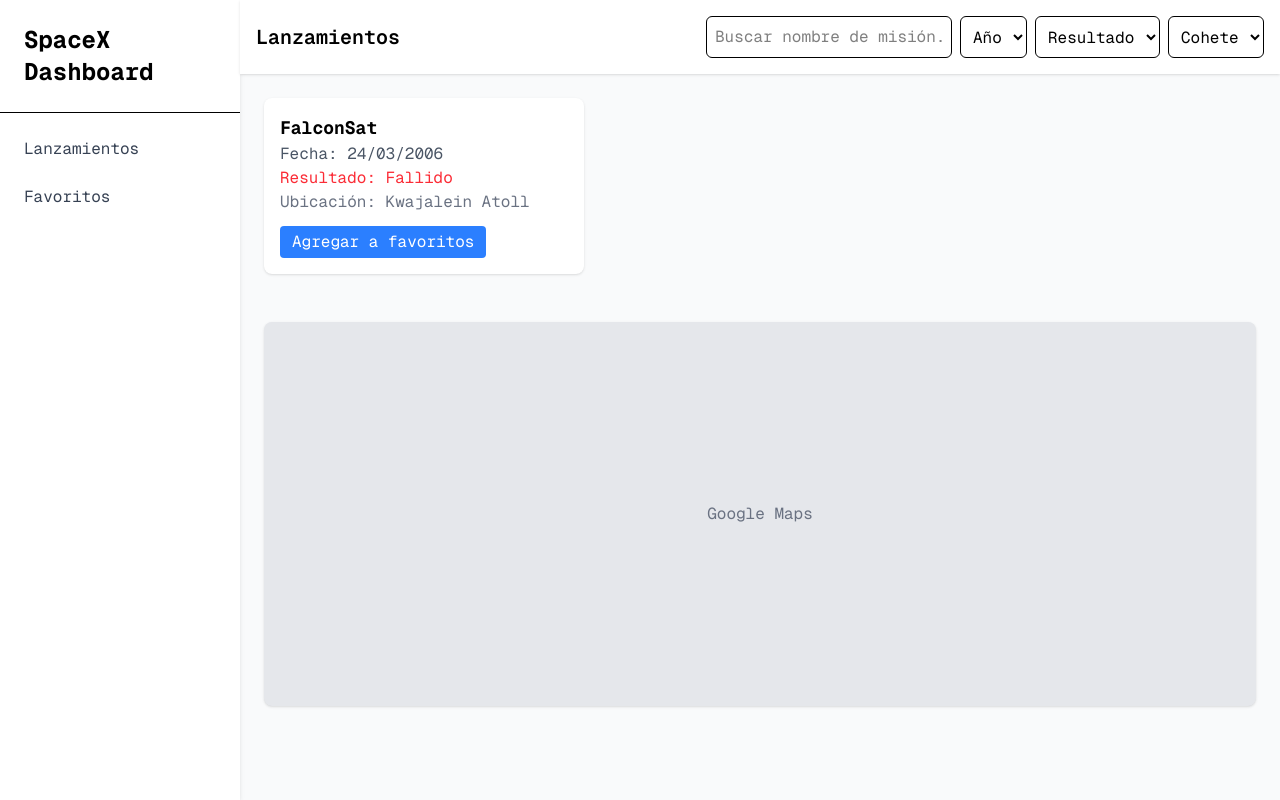
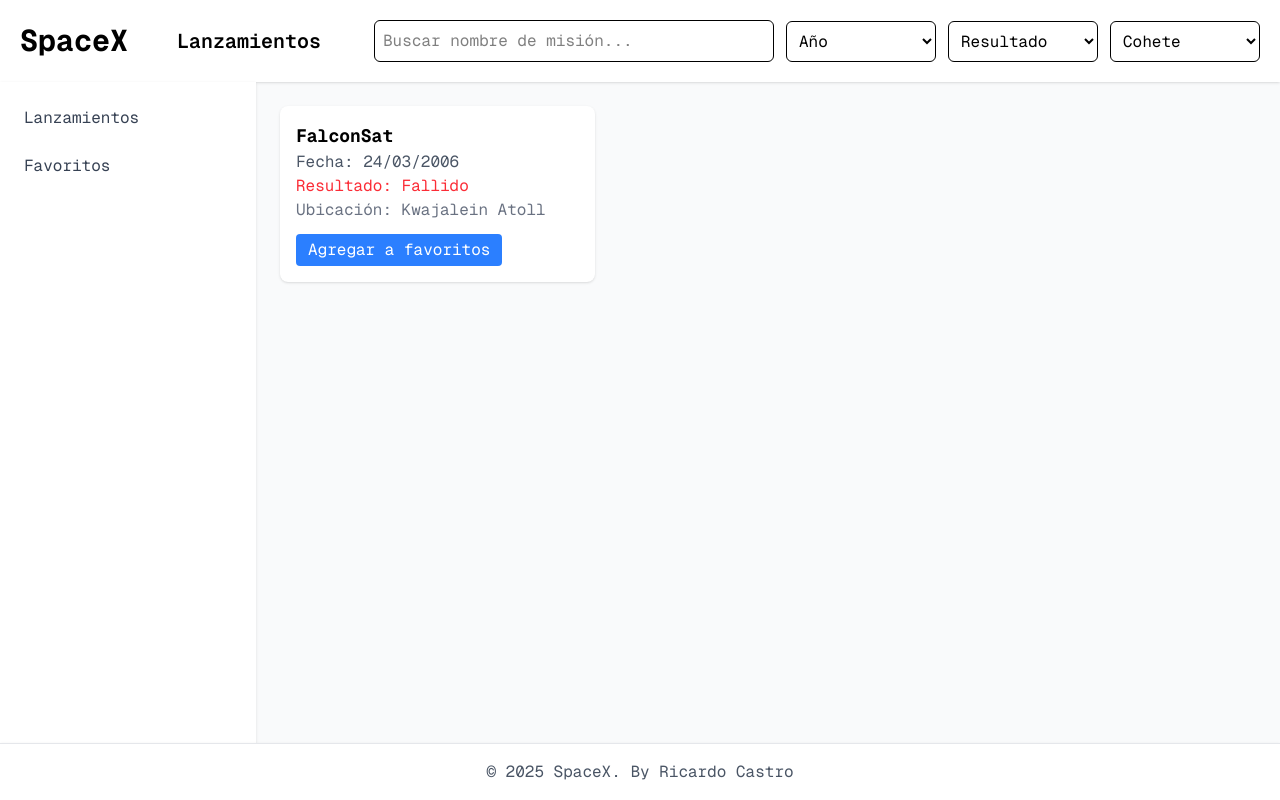
Before and after one commit to Ricaxdo/spacex_launch_dashboard, a Next.js app in the folder spacex_dashbroard/: page / in a window 1280 px wide. Built offline with nearby package versions, Linux system fonts and the light colour scheme.

Commit message:
feat(dashboard): Implement grid

```diff
--- a/spacex_dashbroard/src/pages/index.tsx
+++ b/spacex_dashbroard/src/pages/index.tsx
@@ -13,48 +13,71 @@
 export default function Home() {
   return (
     <div
-      className={`${geistSans.className} ${geistMono.className} flex min-h-screen bg-gray-50`}
+      className={`${geistSans.className} ${geistMono.className} grid min-h-screen bg-gray-50
+  grid-cols-5 grid-rows-[auto_auto_1fr_50px]
+  md:grid-cols-[minmax(0,_1fr)_1fr_1fr_1fr_1fr] md:grid-rows-[auto_1fr_50px]`}
     >
+      {/* Header */}
+      <header className="col-span-5 row-span-1 bg-white shadow p-5">
+        <div
+          className="
+      grid gap-3
+      grid-cols-1
+      md:grid-cols-[minmax(auto,145px)_auto_1fr] md:grid-rows-[auto_auto]
+      lg:grid-cols-[minmax(auto,145px)_auto_1fr_auto_auto_auto] lg:grid-rows-1
+      items-center
+    "
+        >
+          <div className="flex items-center justify-center lg:justify-start">
+            <h1 className="text-3xl font-bold">SpaceX</h1>
+          </div>
+
+          <h1 className="text-xl font-semibold flex items-center justify-center lg:justify-start">
+            Lanzamientos
+          </h1>
+          <div className="flex items-center justify-center lg:justify-end w-full">
+            <input
+              type="text"
+              placeholder="Buscar nombre de misión..."
+              className="p-2 border rounded-md w-full lg:max-w-[400px]"
+            />
+          </div>
+
+          <div className="md:col-span-full lg:col-span-auto grid grid-cols-1 [@media(min-width:400px)]:grid-cols-3 gap-2 lg:contents">
+            <select className="p-2 border rounded-md w-full lg:w-[150px]">
+              <option>Año</option>
+            </select>
+            <select className="p-2 border rounded-md w-full lg:w-[150px]">
+              <option>Resultado</option>
+            </select>
+            <select className="p-2 border rounded-md w-full lg:w-[150px]">
+              <option>Cohete</option>
+            </select>
+          </div>
+        </div>
+      </header>
+
       {/* Sidebar */}
-      <aside className="w-60 bg-white shadow-md flex flex-col">
-        <div className="p-6  border-b">
-          <p className="text-2xl text-black font-bold">SpaceX Dashboard</p>
-        </div>
+      <aside className="bg-white shadow flex flex-col col-span-5 row-span-1 md:col-span-1 md:row-span-3">
         <nav className="flex flex-col gap-2 p-4 text-gray-700">
-          <a href="#" className="p-2 rounded hover:bg-gray-100">
+          <a
+            href="#"
+            className="p-2 rounded hover:bg-gray-100 text-center md:text-left"
+          >
             Lanzamientos
           </a>
-          <a href="#" className="p-2 rounded hover:bg-gray-100">
+          <a
+            href="#"
+            className="p-2 rounded hover:bg-gray-100 text-center md:text-left"
+          >
             Favoritos
           </a>
         </nav>
       </aside>
-      {/* Main Content */}
-      <div className="flex-1 flex flex-col">
-        {/* Topbar */}
-        <header className="p-4 bg-white shadow flex justify-between items-center">
-          <h1 className="text-xl font-semibold">Lanzamientos</h1>
-          <div className="flex gap-2">
-            <input
-              type="text"
-              placeholder="Buscar nombre de misión..."
-              className="p-2 border rounded-md"
-            />
-            <select className="p-2 border rounded-md">
-              <option>Año</option>
-            </select>
-            <select className="p-2 border rounded-md">
-              <option>Resultado</option>
-            </select>
-            <select className="p-2 border rounded-md">
-              <option>Cohete</option>
-            </select>
-          </div>
-        </header>
 
-        {/* Launch Cards */}
-        <main className="p-6 grid grid-cols-1 md:grid-cols-2 xl:grid-cols-3 gap-4">
-          <div className="bg-white p-4 rounded-lg shadow hover:shadow-lg transition">
+      {/* Content */}
+      <main className="col-span-5 md:col-span-4 row-span-3 p-6 grid grid-cols-1 sm:grid-cols-2 xl:grid-cols-3 gap-4 xl:auto-rows-[177px]">
+        <div className="bg-white p-4 rounded-lg shadow hover:shadow-lg transition self-start">
           <h2 className="font-bold text-lg text-black">FalconSat</h2>
           <p className="text-gray-600">Fecha: 24/03/2006</p>
           <p className="text-red-500">Resultado: Fallido</p>
@@ -65,13 +88,10 @@
         </div>
       </main>
 
-        {/* Map */}
-        <section className="p-6">
-          <div className="w-full h-96 bg-gray-200 rounded-lg shadow flex items-center justify-center">
-            <p className="text-gray-500">Google Maps</p>
-          </div>
-        </section>
-      </div>
+      {/* Footer */}
+      <footer className="col-span-5 row-span-1 p-4 bg-white shadow text-center text-gray-600 border-t border-gray-200">
+        © 2025 SpaceX. By Ricardo Castro
+      </footer>
     </div>
   );
 }
```
Lines whose indentation alone changed are shown as unchanged.
